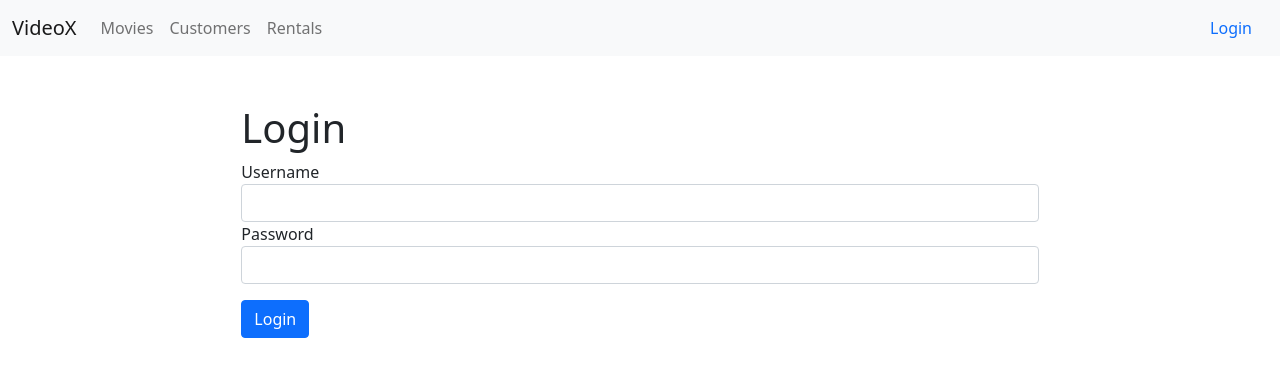
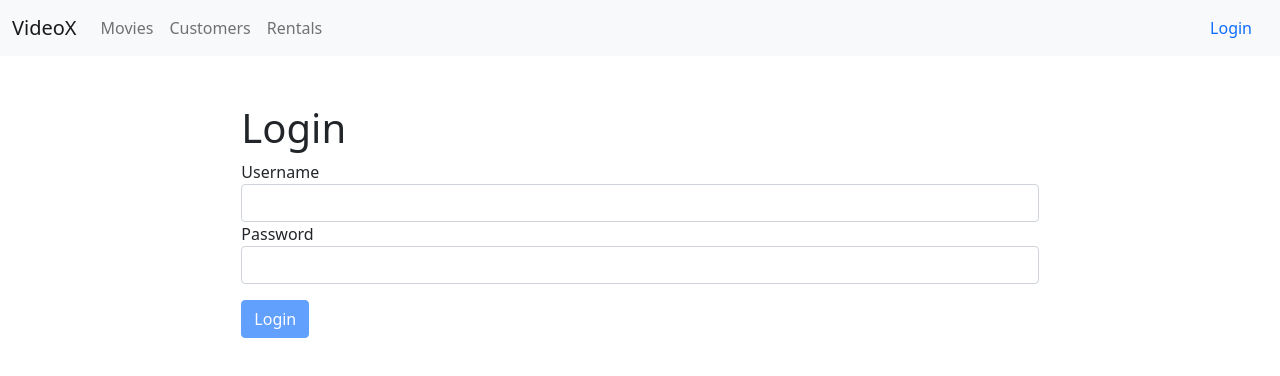
Before and after one commit to itsyst/react-video, a React (Create React App) app: page /login in a window 1280 px wide. Shown: the top 376 px of the page. Built offline with nearby package versions, Linux system fonts and the light colour scheme.

Commit message:
Disabling the Submit button / truthy

```diff
--- a/src/components/loginForm.jsx
+++ b/src/components/loginForm.jsx
@@ -85,7 +85,12 @@ export default class LoginForm extends Component {
 						onChange={this.handleChange}
 						error={errors.password}
 					/>
-					<button className="btn btn-primary mt-3">Login</button>
+					<button
+						disabled={this.validate()}
+						className="btn btn-primary mt-3"
+					>
+						Login
+					</button>
 				</form>
 			</div>
 		);
```
